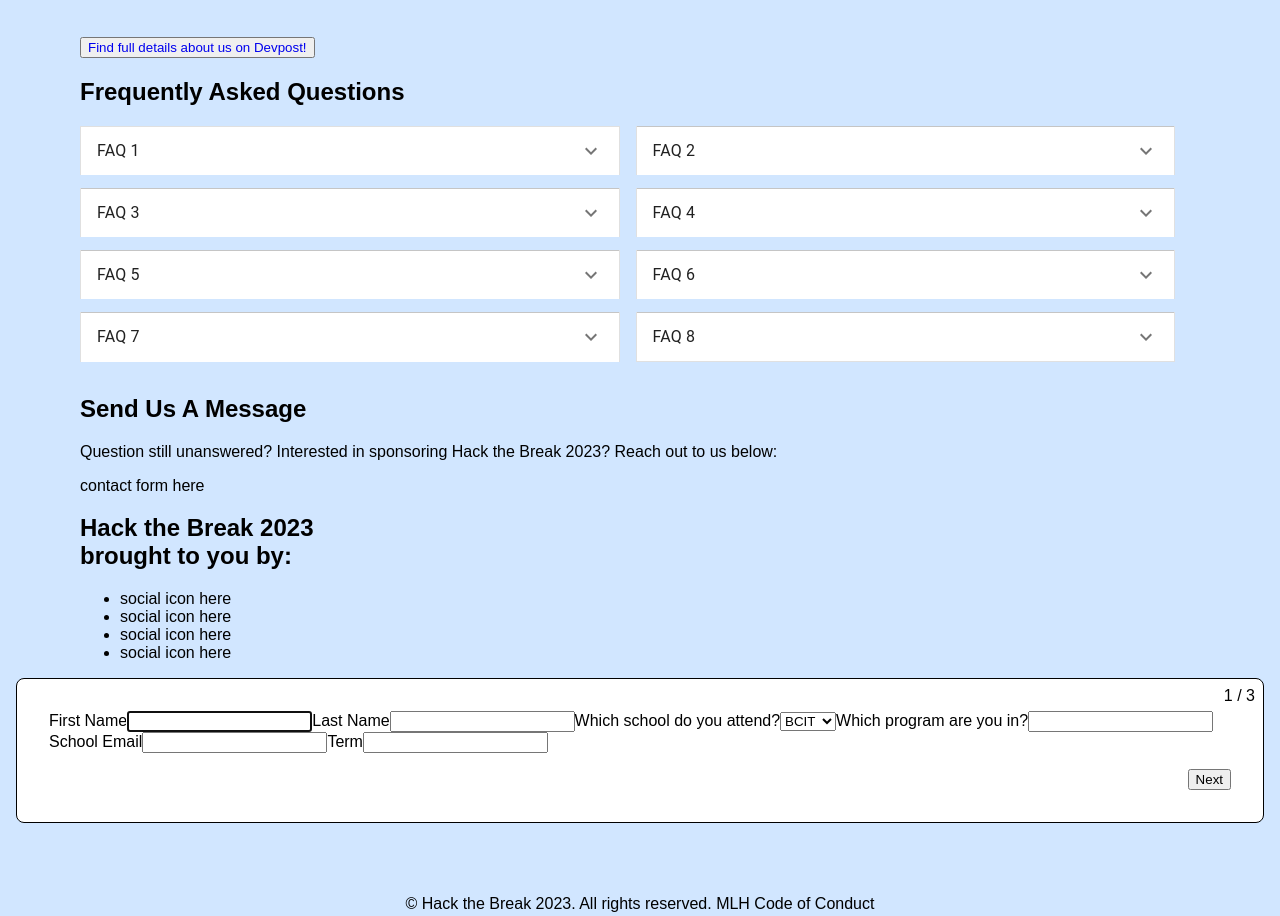
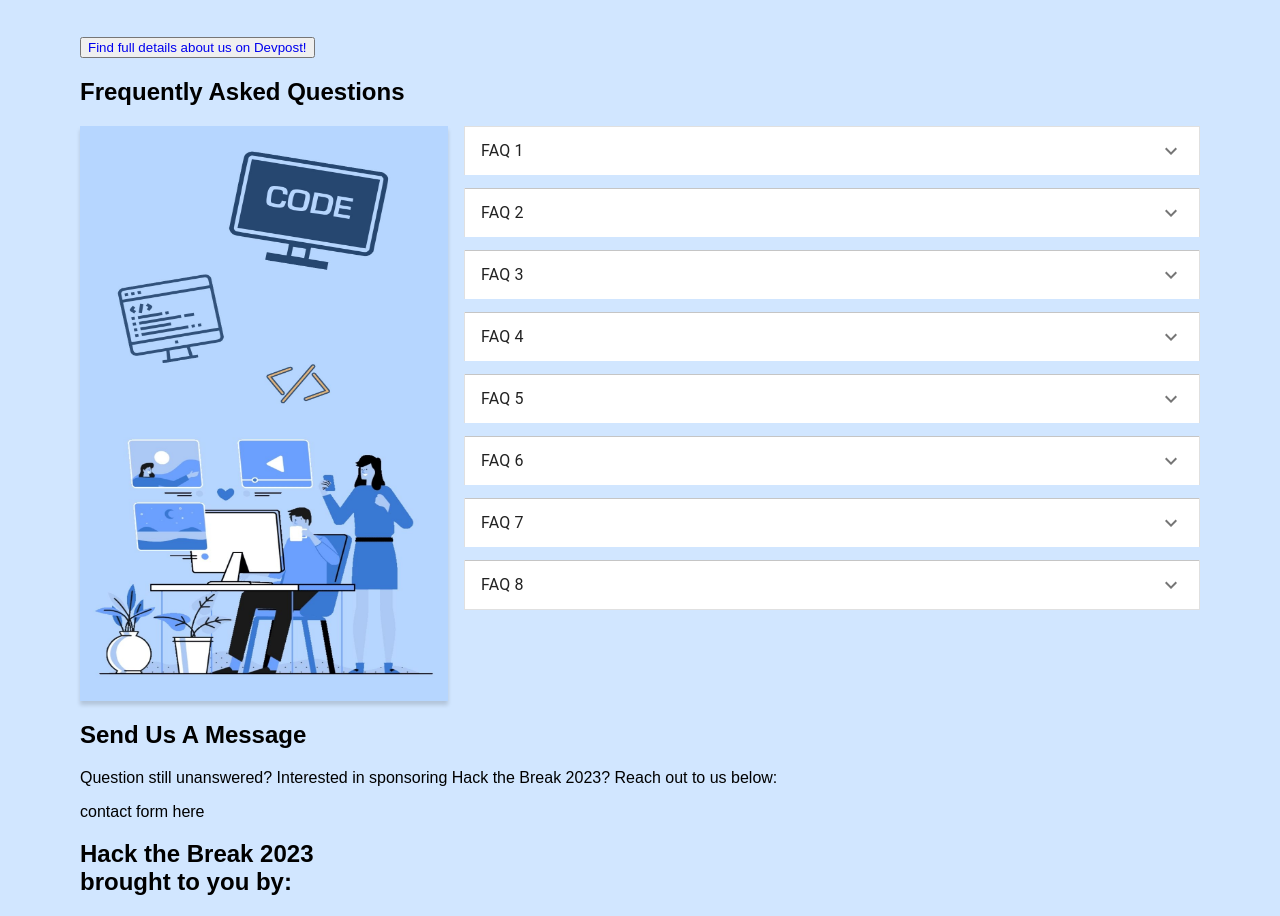
Before and after one commit to jmc37/HackTheBreak, a React (Vite) app: page / in a window 1280 px wide. Shown: the part 1429-2345 px from the top of the page. Built offline with nearby package versions, Linux system fonts and the light colour scheme.

Commit message:
Add graphic & modify styles for FAQ section

```diff
--- a/src/sections/FAQ.tsx
+++ b/src/sections/FAQ.tsx
@@ -2,10 +2,26 @@ import React from 'react';
 import MuiAccordion, { AccordionProps } from '@mui/material/Accordion';
 import { styled } from '@mui/material/styles';
 import AccordionSummary from '@mui/material/AccordionSummary';
-import AccordionDetails from '@mui/material/AccordionDetails';
+// import AccordionDetails from '@mui/material/AccordionDetails';
+import MuiAccordionDetails from '@mui/material/AccordionDetails';
 import Typography from '@mui/material/Typography';
 import ExpandMoreIcon from '@mui/icons-material/ExpandMore';
 import styles from '../styles/FAQ.module.css';
+import abstractFAQ from '../assets/faq_graphic.jpg';
+
+const Accordion = styled((props: AccordionProps) => (
+    <MuiAccordion disableGutters elevation={0} square {...props} />
+    ))(({ theme }) => ({
+        border: `1px solid ${theme.palette.divider}`,
+        '&:not(:last-child)': {
+            borderBottom: 0,
+        },
+    }));
+
+const AccordionDetails = styled(MuiAccordionDetails)(({ theme }) =>({
+    padding: theme.spacing(2),
+    borderTop: '1px solid rgba(0, 0, 0, .125)',
+    }));
 
 function FAQ() {
 
@@ -16,18 +32,15 @@ function FAQ() {
             setExpanded(isExpanded ? panel : false);
         };
 
-    const Accordion = styled((props: AccordionProps) => (
-        <MuiAccordion disableGutters elevation={0} square {...props} />
-        ))(({ theme }) => ({
-            border: `1px solid ${theme.palette.divider}`,
-            '&:not(:last-child)': {
-                borderBottom: 0,
-            },
-        }));
-
     return(
         <section id="faq">
             <h2>Frequently Asked Questions</h2>
+            <div className={styles.faqContainer}>
+                <img
+                    className={styles.faqGraphic}
+                    src={abstractFAQ}
+                    alt="FAQ Section Graphic"
+                />
                 <div className={styles.faqBox}>
                     <Accordion className={styles.accordion} expanded={expanded === 'panel1'} onChange={handleChange('panel1')}>
                         <AccordionSummary
@@ -158,6 +171,7 @@ function FAQ() {
                         </AccordionDetails>
                     </Accordion>
                 </div>
+            </div>
         </section>
     );
 }
--- a/src/styles/FAQ.module.css
+++ b/src/styles/FAQ.module.css
@@ -1,21 +1,30 @@
+.faqContainer,
 .faqBox {
     display: flex;
     flex-direction: column;
     width: 100%;
 }
 
+.faqGraphic {
+    width: 100%;
+    height: 35.9375rem;
+    box-shadow: 0px 4px 4px rgba(0, 0, 0, 0.15);
+}
+
 .accordion {
     margin-bottom: 0.8125rem;
     border-bottom: 0;
+    box-shadow: 0px 4px 4px rgba(0, 0, 0, 1);
 }
 
 @media (min-width: 768px) {
-    .faqBox {
-        flex-flow: row wrap;
+
+    .faqContainer {
+        flex-direction: row;
         column-gap: 1rem;
     }
 
-    .accordion {
-        width: 48%;
+    .faqGraphic {
+        width: 50%;
     }
 }
```
Also changed, not shown: src/assets/faq_graphic.jpg (added). Lines whose indentation alone changed are shown as unchanged.
